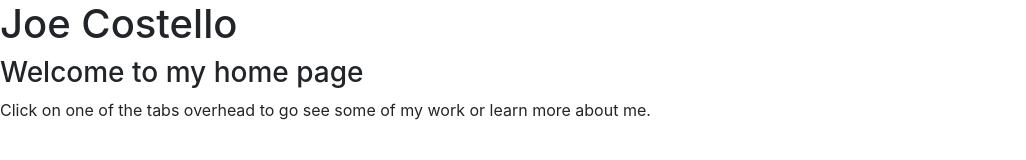
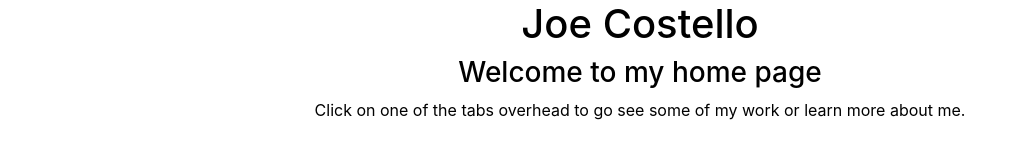
Before and after one commit to 44335-sp19/group-project-group2costellovohuss, a plain HTML site: page Joe/joe.html in a window 1280 px wide. Shown: the whole page, without its empty margins (0-1026 px from the left). Drawn offline with nearby package versions, Linux system fonts and the light colour scheme.

Commit message:
css changes

```diff
--- a/Joe/joe.css
+++ b/Joe/joe.css
@@ -1,3 +1,19 @@
 .row{
     justify-content: center;
+    outline-color: black;
 }
+h1 {
+    text-align: center;
+    color: black;
+}
+h3 {
+    text-align: center;
+    color: black;
+}
+p {
+    text-align: center;
+    color: black;
+}
+body{
+    color: white;
+}
```
